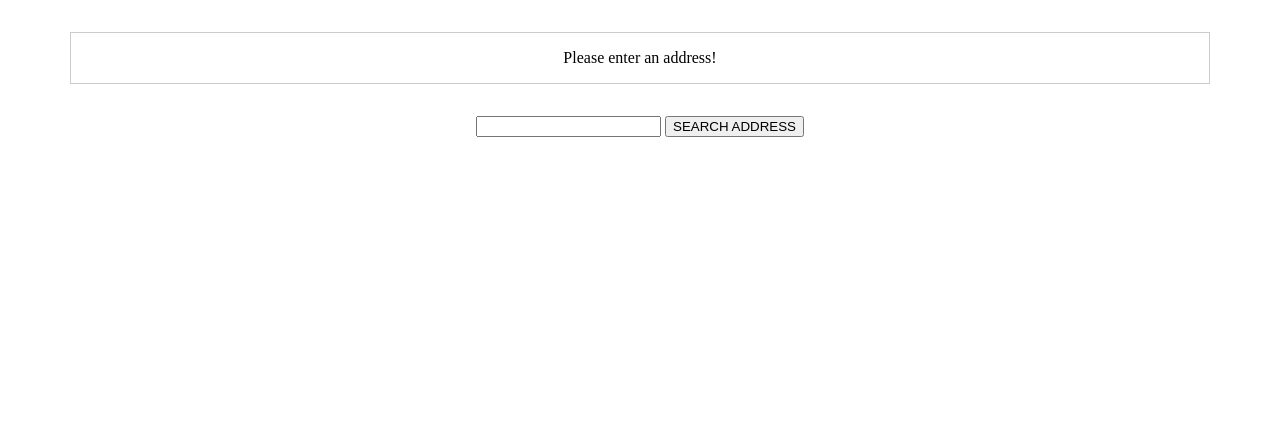
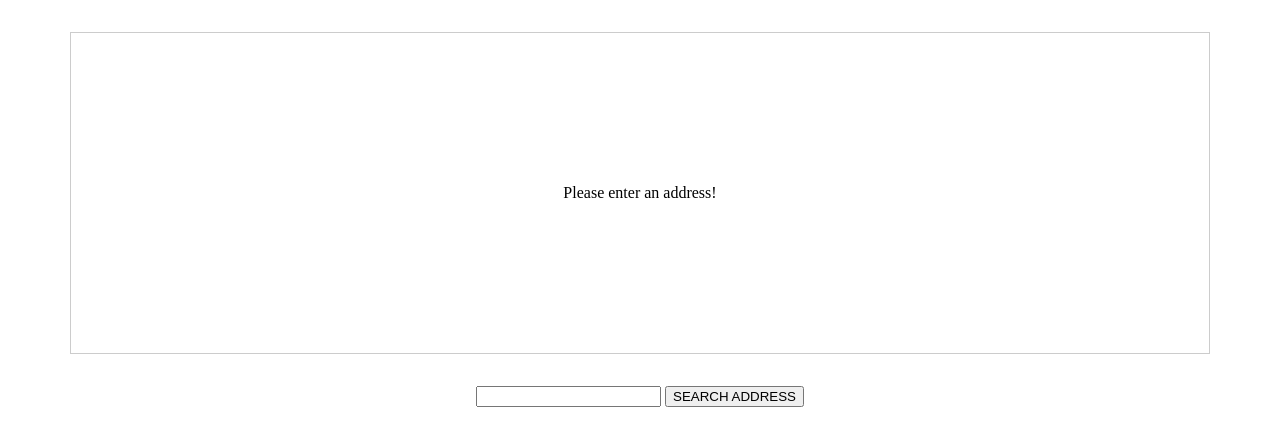
Before and after one commit to BrianKendalBucek/select-share-place, a website built with webpack: page index.html in a window 1280 px wide. Built offline with nearby package versions, Linux system fonts and the light colour scheme.

Commit message:
corrected hight from % to rem

```diff
--- a/app.css
+++ b/app.css
@@ -1,6 +1,6 @@
 #map {
   width: 90%;
-  height: 20%;
+  height: 20rem;
   border: 1px solid #ccc;
   margin: 2rem auto;
   display: flex;
```
